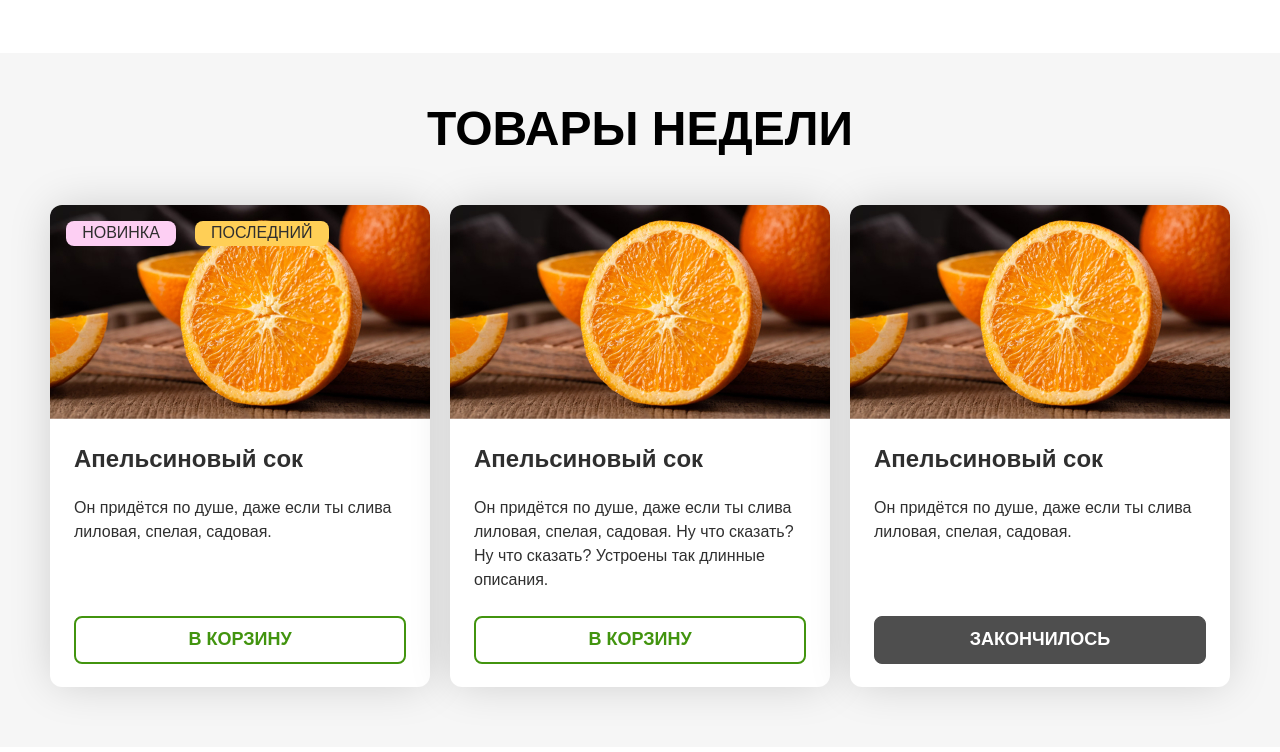
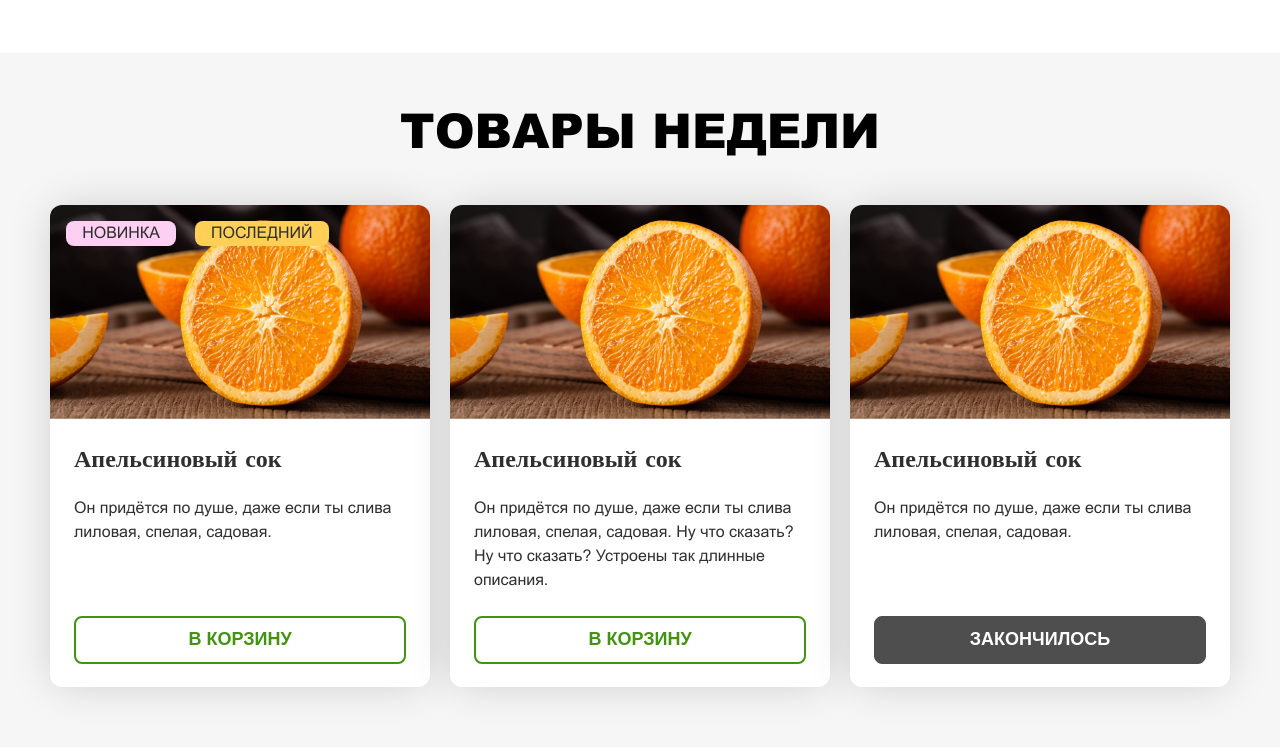
Before and after one commit to Annkai/SpurIT-test, a plain HTML site: page 01-product-card/index.html in a window 1280 px wide. Drawn offline with Linux system fonts and the light colour scheme.

Commit message:
feat: add fonts

```diff
--- a/01-product-card/index.css
+++ b/01-product-card/index.css
@@ -1,4 +1,16 @@
 /* Смотри сколько снизу свободного места! Оно идеально подойдёт, чтобы писать твои стили! */
+
+@font-face {
+    font-family: 'AriaL Black';
+    src: url("fonts/arial-black.ttf");
+    font-weight: 900;
+}
+
+@font-face {
+    font-family: 'AriaL Regular';
+    src: url("fonts/arial-regular.ttf");
+    font-weight: 400;
+}
 
 body {
     padding: 0;
@@ -11,7 +23,7 @@ body {
     justify-content: center;
     width: 100vw;
     height: 100vh;
-    font-family: 'Arial';
+    font-family: 'Arial Regular';
     overflow-x: hidden;
 }
 
@@ -26,6 +38,7 @@ body {
 
 .products__title {
     text-align: center;
+    font-family: 'AriaL Black';
     font-weight: 900;
     font-size: 48px;
     line-height: 72px;
@@ -88,11 +101,11 @@ body {
 
 .card-products__inner {
     height: 195.28px;
-    padding: 2px 24px 0 24px;
+    padding: 2px 24px 0px 24px;
 }
 
 .card-products__title {
-    font-weight: 900;
+    font-family: 'AriaL Black';
     font-size: 24px;
     line-height: 36px;
 }
```
Also changed, not shown: 01-product-card/fonts/arial-black.ttf (added), 01-product-card/fonts/arial-regular.ttf (added).
